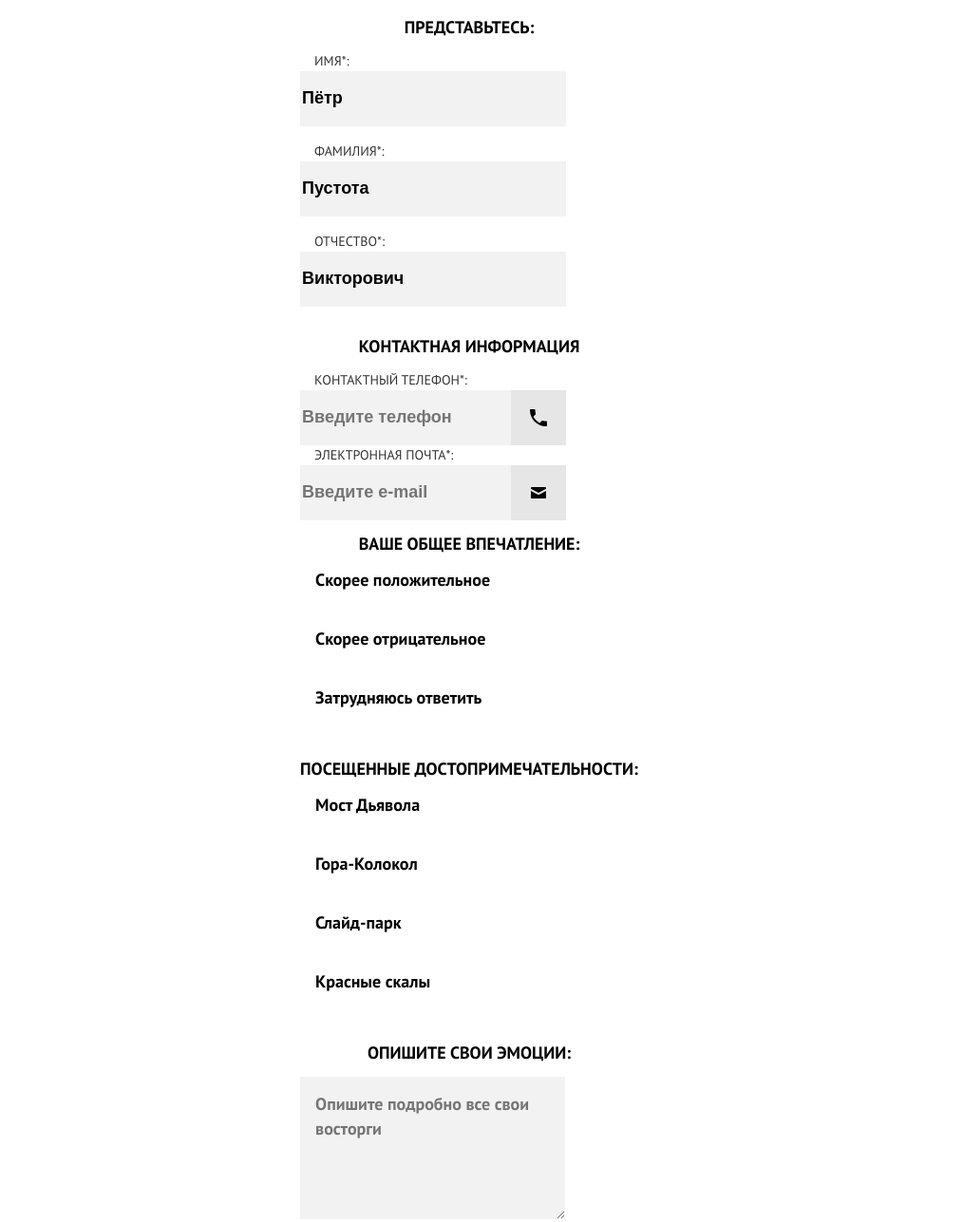
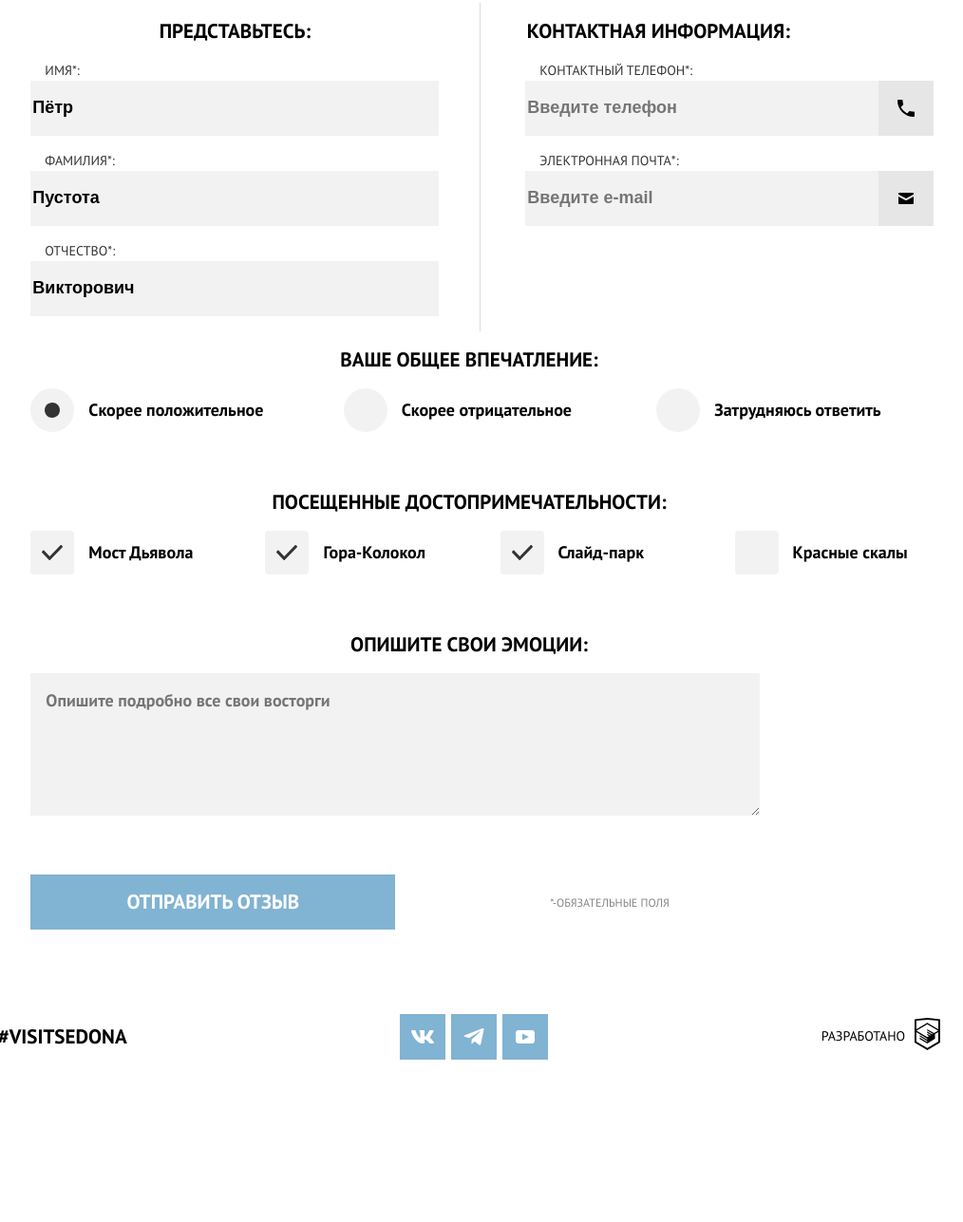
Before and after one commit to htmlacademy-adaptive/28490-sedona-25, a website: page source/form.html in a window 1280 px wide. Shown: the part 617-1904 px from the top of the page at 95% size, without its empty margins (146-1160 px from the left). After the commit the page ends 1757 px from the top, so only its background shows below. Drawn offline with nearby package versions, Linux system fonts and the light colour scheme; files that its build step writes are made by us from their sources.

Commit message:
Адаптивные страницы

```diff
--- a/source/form.html
+++ b/source/form.html
@@ -47,7 +47,7 @@
     </section>
     <section class="form">
       <form action="https://echo.htmlacademy.ru" method="post">
-        <div class="form__wrapper-fieldset">
+        <div class="form__wrapper--fieldset">
           <fieldset class="form__fieldset form__fieldset--data">
             <h2 class="form__fieldset-title">Представьтесь:</h2>
             <ul class="form__contact-list list-reset">
@@ -67,7 +67,7 @@
             </ul>
           </fieldset>
           <fieldset class="form__fieldset form__fieldset--contact">
-            <h2 class="form__fieldset-title">Контактная информация</h2>
+            <h2 class="form__fieldset-title">Контактная информация:</h2>
             <ul class="form__contact-list list-reset">
               <li class="form__contact-item">
                 <label class="form__contact-label" for="phone">Контактный телефон*:</label>
@@ -86,21 +86,21 @@
         </div>
         <fieldset class="form__fieldset form__fieldset--feedback">
           <h2 class="form__fieldset-title form__fieldset-title--lines">Ваше общее впечатление:</h2>
-          <ul class="form__options list-reset">
+          <ul class="form__options form__options--radio-list list-reset">
             <li class="form__options-item">
-              <input class="form__options-input visually-hidden" type="radio" name="feedback" value="положительное"
+              <input class="form__options-input form__options-input--radio" type="radio" name="feedback" value="положительное"
                 id="filter-positive" checked="">
               <label class="form__options-label form__options-label--radio" for="filter-positive">Скорее
                 положительное</label>
             </li>
             <li class="form__options-item">
-              <input class="form__options-input visually-hidden" type="radio" name="feedback" value="отрицательное"
+              <input class="form__options-input form__options-input--radio" type="radio" name="feedback" value="отрицательное"
                 id="filter-negative">
               <label class="form__options-label form__options-label--radio" for="filter-negative">Скорее
                 отрицательное</label>
             </li>
             <li class="form__options-item">
-              <input class="form__options-input visually-hidden" type="radio" name="feedback" value="затрудняюсь"
+              <input class="form__options-input form__options-input--radio" type="radio" name="feedback" value="затрудняюсь"
                 id="filter-difficult">
               <label class="form__options-label form__options-label--radio" for="filter-difficult">Затрудняюсь
                 ответить</label>
@@ -109,24 +109,24 @@
         </fieldset>
         <fieldset class="form__fieldset form__fieldset--attractions">
           <h2 class="form__fieldset-title form__fieldset-title--lines">Посещенные достопримечательности:</h2>
-          <ul class="form__options list-reset">
+          <ul class="form__options form__options--checkbox-list list-reset">
             <li class="form__options-item">
-              <input class="form__options-input visually-hidden" type="checkbox" name="attractions" value="мост-дьявола"
+              <input class="form__options-input form__options-input--checkbox" type="checkbox" name="attractions" value="мост-дьявола"
                 id="devil-bridge" checked="">
               <label class="form__options-label form__options-label--check" for="devil-bridge">Мост Дьявола</label>
             </li>
             <li class="form__options-item">
-              <input class="form__options-input visually-hidden" type="checkbox" name="attractions" value="гора-колокол"
+              <input class="form__options-input form__options-input--checkbox" type="checkbox" name="attractions" value="гора-колокол"
                 id="bell-mountain" checked="">
               <label class="form__options-label form__options-label--check" for="bell-mountain">Гора-Колокол</label>
             </li>
             <li class="form__options-item">
-              <input class="form__options-input visually-hidden" type="checkbox" name="attractions" value="Слайд-парк"
+              <input class="form__options-input form__options-input--checkbox" type="checkbox" name="attractions" value="Слайд-парк"
                 id="slide-park" checked="">
               <label class="form__options-label form__options-label--check" for="slide-park">Слайд-парк</label>
             </li>
             <li class="form__options-item">
-              <input class="form__options-input visually-hidden" type="checkbox" name="attractions"
+              <input class="form__options-input form__options-input--checkbox" type="checkbox" name="attractions"
                 value="Красные-скалы" id="red-rocks">
               <label class="form__options-label form__options-label--check" for="red-rocks">Красные скалы</label>
             </li>
--- a/source/sass/blocks/form.scss
+++ b/source/sass/blocks/form.scss
@@ -56,17 +56,62 @@
   margin-bottom: 36px;
 }
 
-.form__options-mark {
-  background-color: #2d1f1f;
-  border: none;
-  border-radius: 50%;
+.form__options-input {
+  position: absolute;
+  z-index: -1;
+  opacity: 0;
+}
+
+.form__options-input + label {
+  display: inline-flex;
+  align-items: center;
+  user-select: none;
+}
+
+.form__options-input--radio + label::before {
+  content: "";
+  display: inline-block;
   width: 46px;
   height: 46px;
+  flex-shrink: 0;
+  flex-grow: 0;
+  border: none;
+  background-color: #f2f2f2;
+  border-radius: 50%;
+  background-repeat: no-repeat;
+  background-position: center center;
+  margin-right: 15px;
+}
+
+.form__options-input--radio:checked + label::before {
+  background-image: url("../img/checked-radio.svg");
+  background-size: 16px 16px;
+}
+
+.form__options-input--checkbox + label::before {
+  content: "";
+  display: inline-block;
+  width: 46px;
+  height: 46px;
+  flex-shrink: 0;
+  flex-grow: 0;
+  border: none;
+  background-color: #f2f2f2;
+  border-radius: 4px;
+  background-repeat: no-repeat;
+  background-position: center center;
+  margin-right: 15px;
+}
+
+.form__options-input--checkbox:checked + label::before {
+  background-image: url("../img/checked-checkbox.svg");
+  background-size: 22px 16px;
 }
 
 .form__input-wrapper {
   width: 280px;
   height: 58px;
+  margin-bottom: 16px;
 }
 
 .form__contact-input--email {
@@ -79,10 +124,6 @@
   background-image: url("../img/form-phone.svg");
   background-position: right;
   background-repeat: no-repeat;
-}
-
-.form__options-label {
-  padding-left: 16px;
 }
 
 .form__fieldset--recall textarea {
@@ -112,3 +153,72 @@
   color: rgba(51, 51, 51, 0.6);
   margin-left: 163px;
 }
+
+@media (min-width: $tablet-width) {
+  .form__fieldset-title {
+    font-size: 21px;
+    line-height: 26px;
+  }
+
+  .form__wrapper--fieldset {
+    display: flex;
+  }
+
+  .form__fieldset--data {
+    border-right: solid 1px #dbdbdb;
+    padding-right: 43px;
+  }
+
+  .form__fieldset--contact {
+    padding-left: 43px;
+  }
+
+  .form__options {
+    display: grid;
+    grid-template-columns: 1fr 1fr;
+  }
+
+  .form__fieldset--recall textarea {
+    width: 648px;
+  }
+
+  .form__fieldset--submit {
+    display: flex;
+    align-items: center;
+  }
+
+  .form__submit {
+    width: 324px;
+  }
+}
+
+@media (min-width: $desktop-width) {
+  .form form {
+    display: flex;
+    flex-direction: column;
+  }
+
+  .form__contact-input {
+    width: 430px;
+  }
+
+  .form__options--radio-list {
+    display: grid;
+    grid-template-columns: 1fr 1fr 1fr;
+    column-gap: 65px;
+  }
+
+  .form__options--checkbox-list {
+    display: grid;
+    grid-template-columns: repeat(4, 1fr);
+    column-gap: 65px;
+  }
+
+  .form__fieldset--recall textarea {
+    width: 768px;
+  }
+
+  .form__submit {
+    width: 384px;
+  }
+}
--- a/source/sass/blocks/main-footer.scss
+++ b/source/sass/blocks/main-footer.scss
@@ -30,6 +30,7 @@
     display: flex;
     flex-direction: row;
     justify-content: space-around;
+    margin-top: 64px;
   }
 
   .main-footer__tag {
```
Also changed, not shown: source/img/checked-checkbox.svg (added), source/img/checked-radio.svg (added), source/img/icon-like.svg (renamed from source/img/like-icon.svg), source/img/icon-play.svg (renamed from source/img/play-icon.svg).
